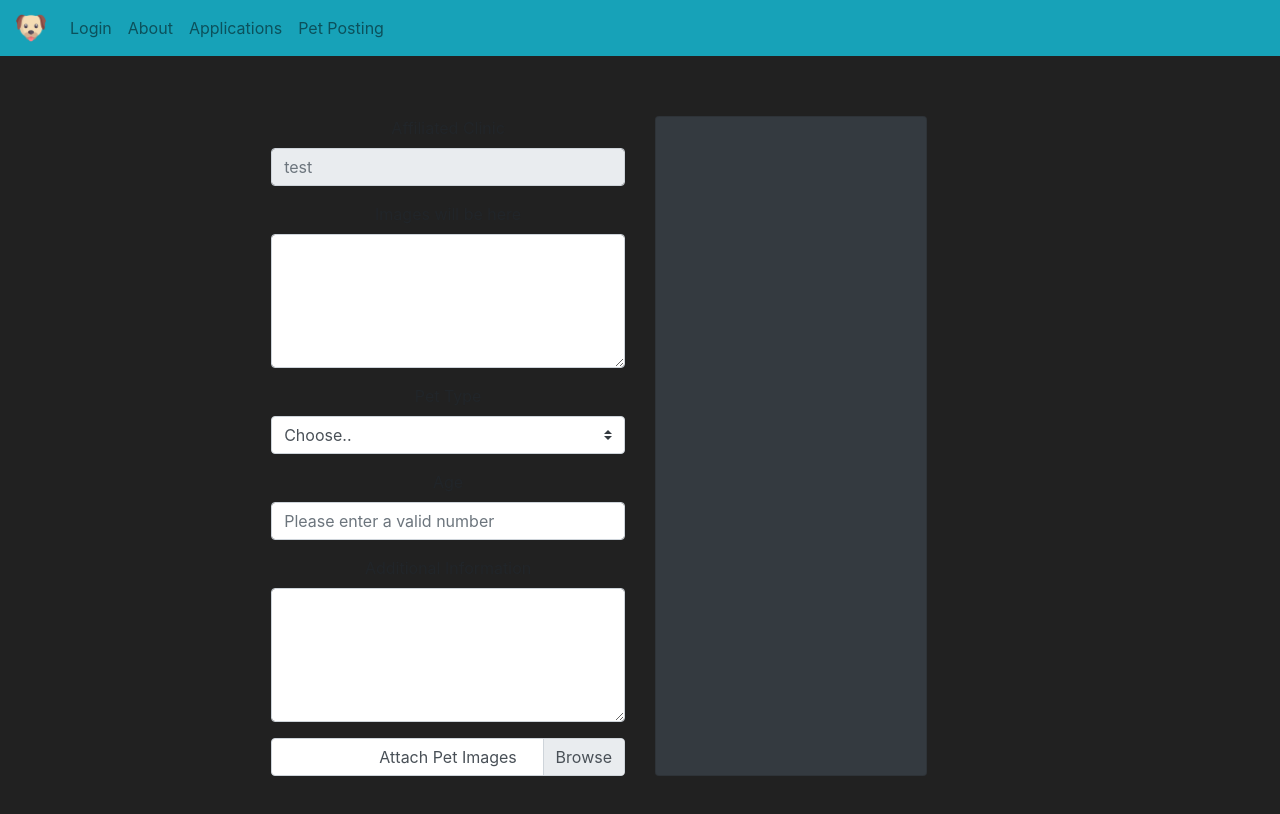
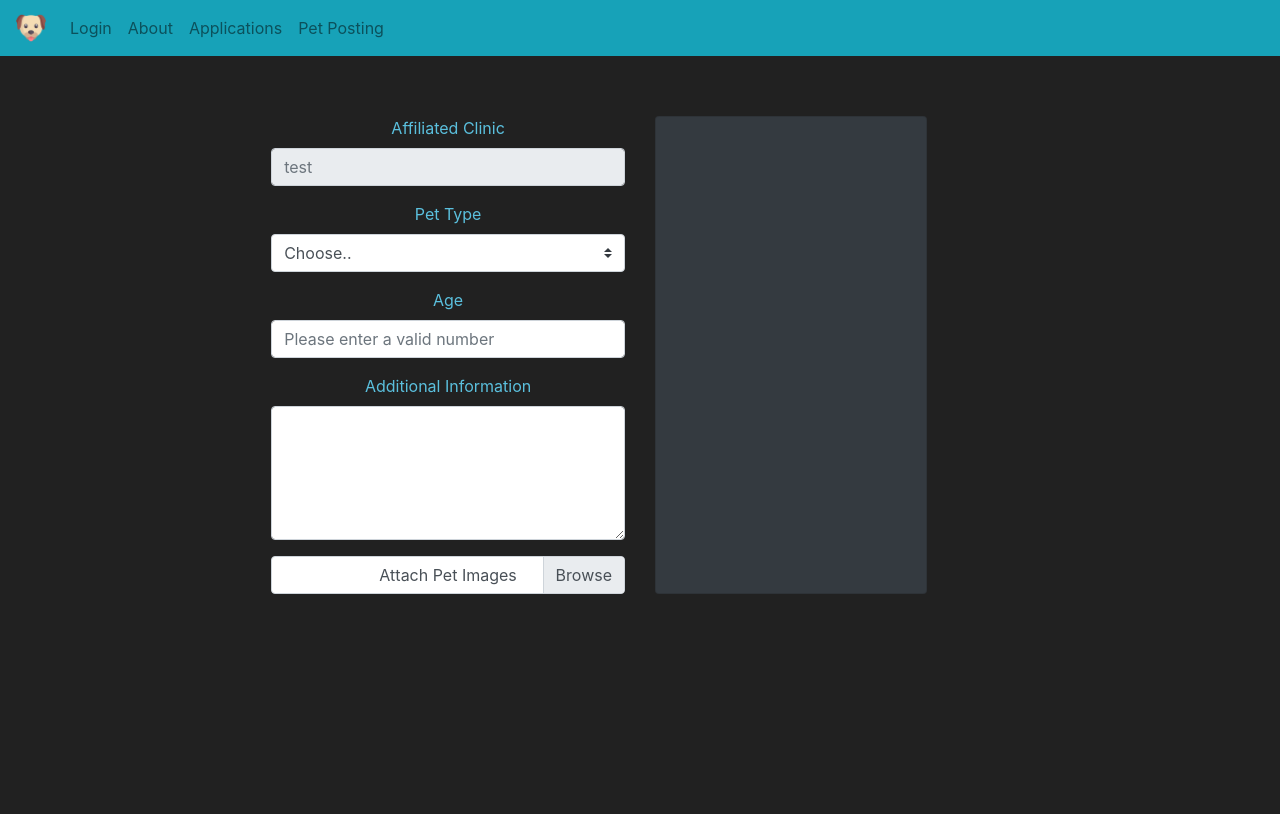
Before and after one commit to jchua24/pinder, a React (Create React App) app in the folder pet-adoption/: page /postapet in a window 1280 px wide. Shown: the top 814 px of the page. Built offline with nearby package versions, Linux system fonts and the light colour scheme.

Commit message:
pet posting

```diff
--- a/pet-adoption/src/components/PetPosting/PetPosting.js
+++ b/pet-adoption/src/components/PetPosting/PetPosting.js
@@ -27,7 +27,7 @@ class PetPosting extends React.Component {
       <div className="petPosting">
         <Row>
           <Col>
-            <Form>
+            <Form className="infoTextColor">
               <Form.Group controlId="affClinic">
                 <Form.Label>Affiliated Clinic</Form.Label>
                 <Form.Control
@@ -36,11 +36,6 @@ class PetPosting extends React.Component {
                   readOnly
                 />
               </Form.Group>
-              <Form.Group controlId="imgUpload">
-                <Form.Label>Images will be here</Form.Label>
-                <Form.Control as="textarea" rows={5} />
-              </Form.Group>
-
               <Form.Group controlId="petType">
                 <Form.Label>Pet Type</Form.Label>
                 <Form.Control
--- a/pet-adoption/src/index.css
+++ b/pet-adoption/src/index.css
@@ -22,3 +22,7 @@ code {
   color: white;
   text-align: center;
 } */
+
+.infoTextColor {
+  color: #5bc0de;
+}
```
